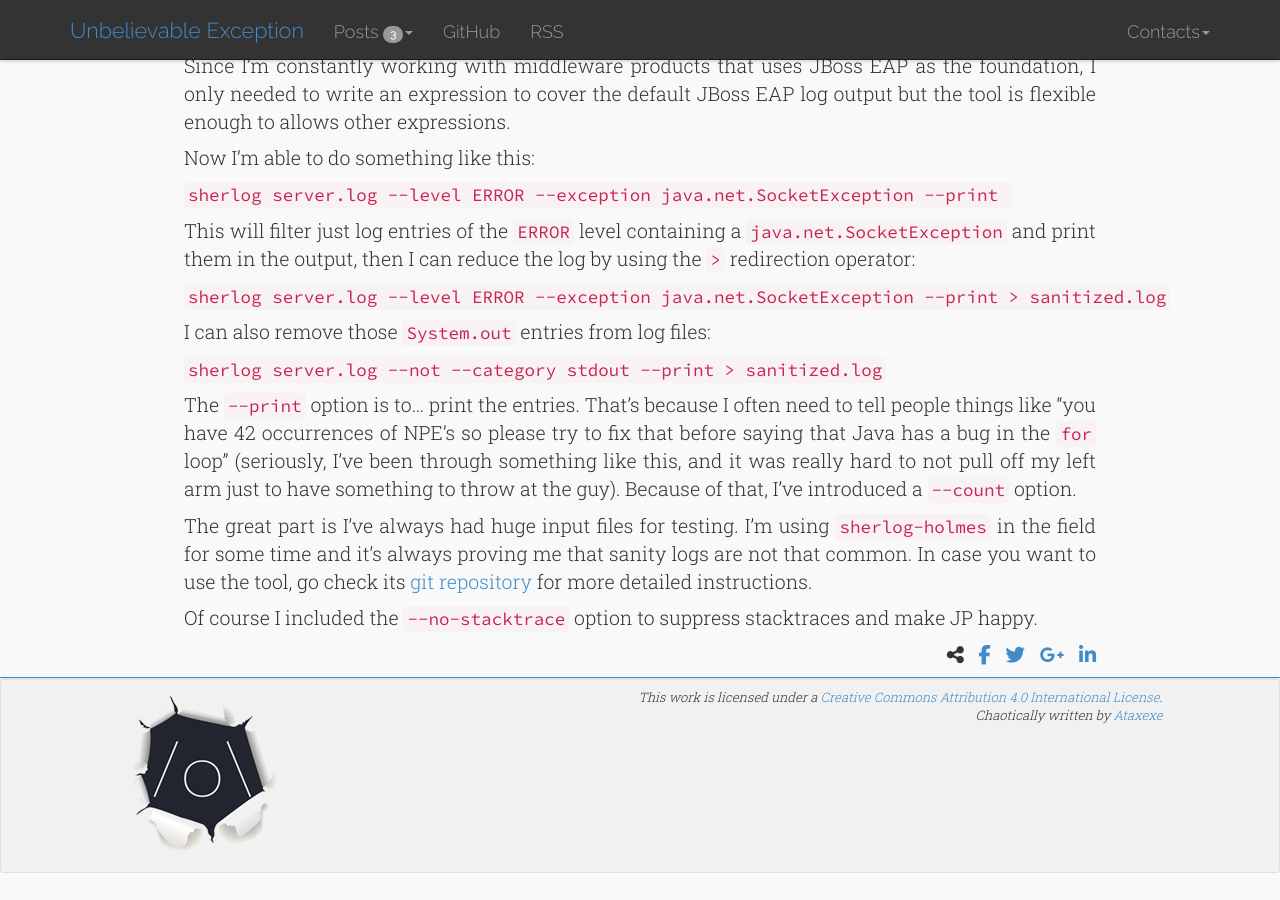
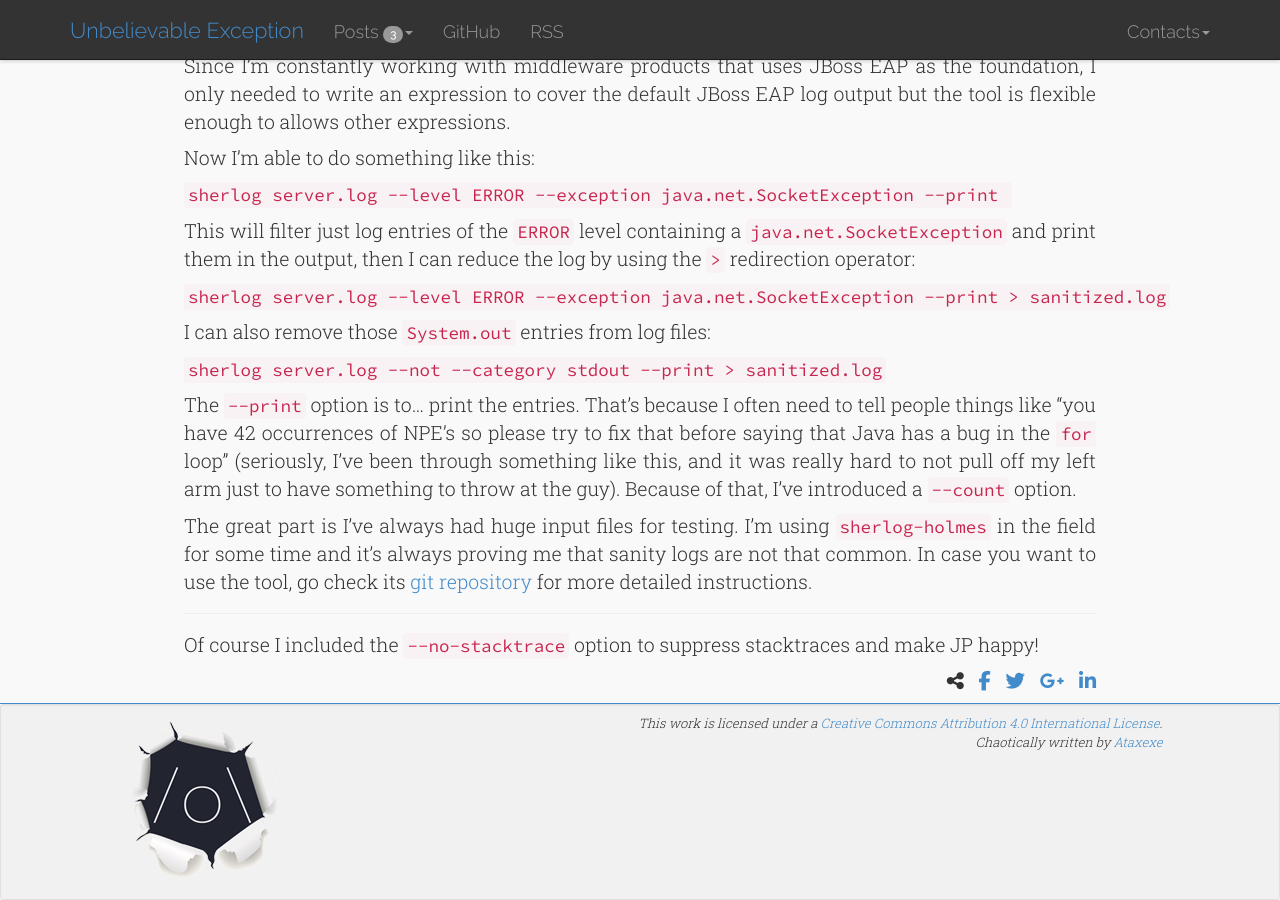
Before and after one commit to ataxexe/ataxexe.github.io, a Jekyll site: the page built from _posts/projects/2017-03-05-simplified-logs-for-sanity.md, in a window 1280 px wide and 900 px high, scrolled down 682 px. Built offline with Jekyll 4.4.1, drawn with Linux system fonts in a browser that asks for light colours; nearby versions of some CDN libraries; before the commit the page ends 1555 px from its top, so only the background shows below that.

```diff
--- a/_posts/projects/2017-03-05-simplified-logs-for-sanity.md
+++ b/_posts/projects/2017-03-05-simplified-logs-for-sanity.md
@@ -36,4 +36,6 @@ The `--print` option is to... print the entries. That's because I often need to
 
 The great part is I've always had huge input files for testing. I'm using `sherlog-holmes` in the field for some time and it's always proving me that sanity logs are not that common. In case you want to use the tool, go check its [git repository](https://github.com/devnull-tools/sherlog-holmes) for more detailed instructions.
 
-Of course I included the `--no-stacktrace` option to suppress stacktraces and make JP happy.
+---
+
+Of course I included the `--no-stacktrace` option to suppress stacktraces and make JP happy!
```
